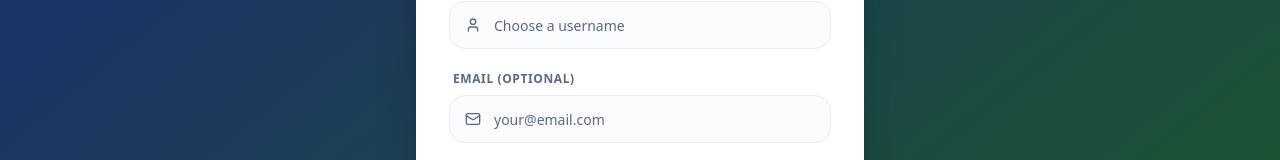
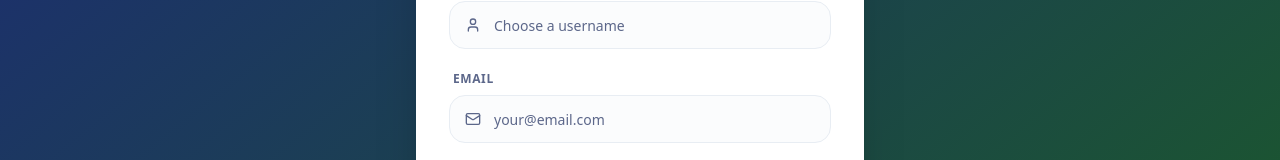
Before and after one commit to LaxminarayanPrajapat/Wallet-Tally--React-, a Next.js app: page /register in a window 1280 px wide. Shown: the part 434-594 px from the top of the page. Built offline with nearby package versions, Linux system fonts and the light colour scheme; no server answers.

Commit message:
Remove 'Optional' from email label on registration page

```diff
--- a/src/app/register/page.tsx
+++ b/src/app/register/page.tsx
@@ -315,7 +315,7 @@ export default function RegisterPage() {
               name="email"
               render={({ field }) => (
                 <FormItem className="space-y-1.5">
-                  <FormLabel className="text-xs font-bold uppercase tracking-wider text-muted-foreground ml-1">Email (Optional)</FormLabel>
+                  <FormLabel className="text-xs font-bold uppercase tracking-wider text-muted-foreground ml-1">Email</FormLabel>
                   <FormControl>
                     <div className="relative">
                       <Mail className="absolute left-4 top-1/2 -translate-y-1/2 w-4 h-4 text-muted-foreground" />
```
